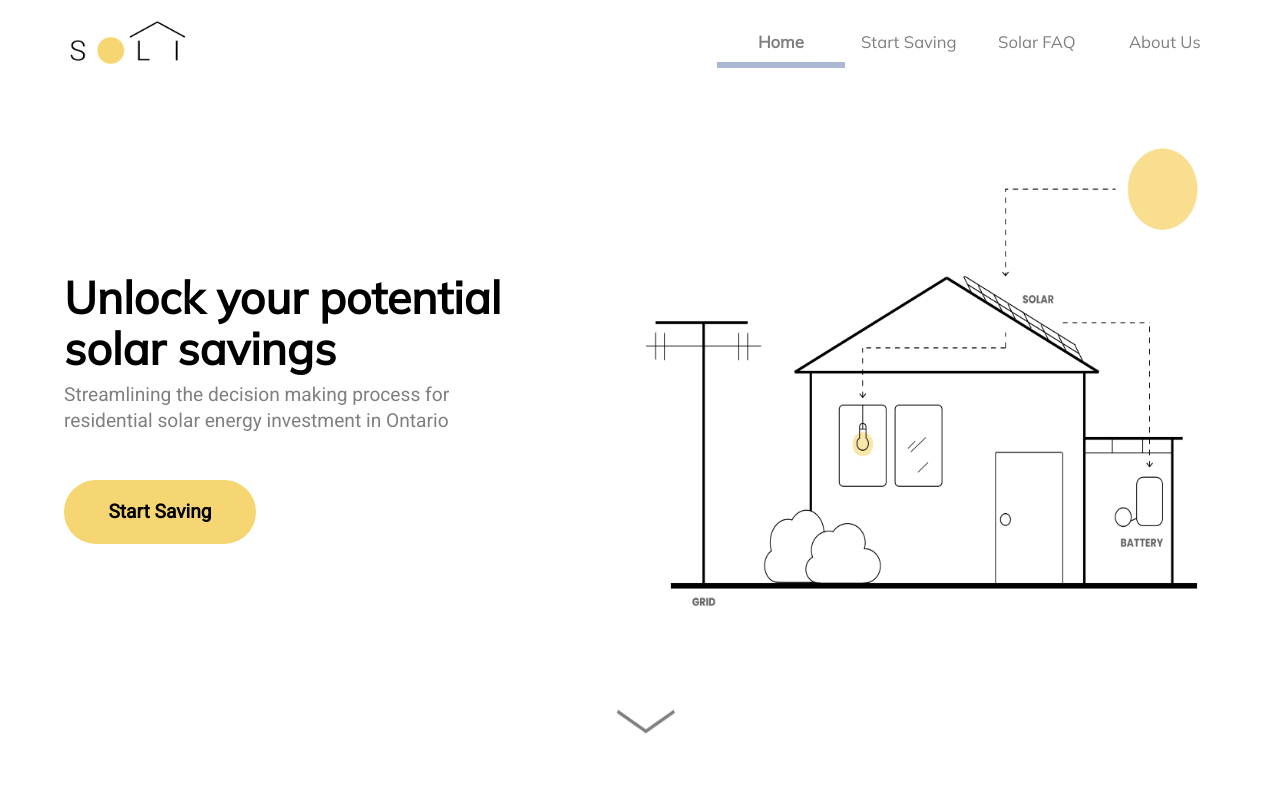
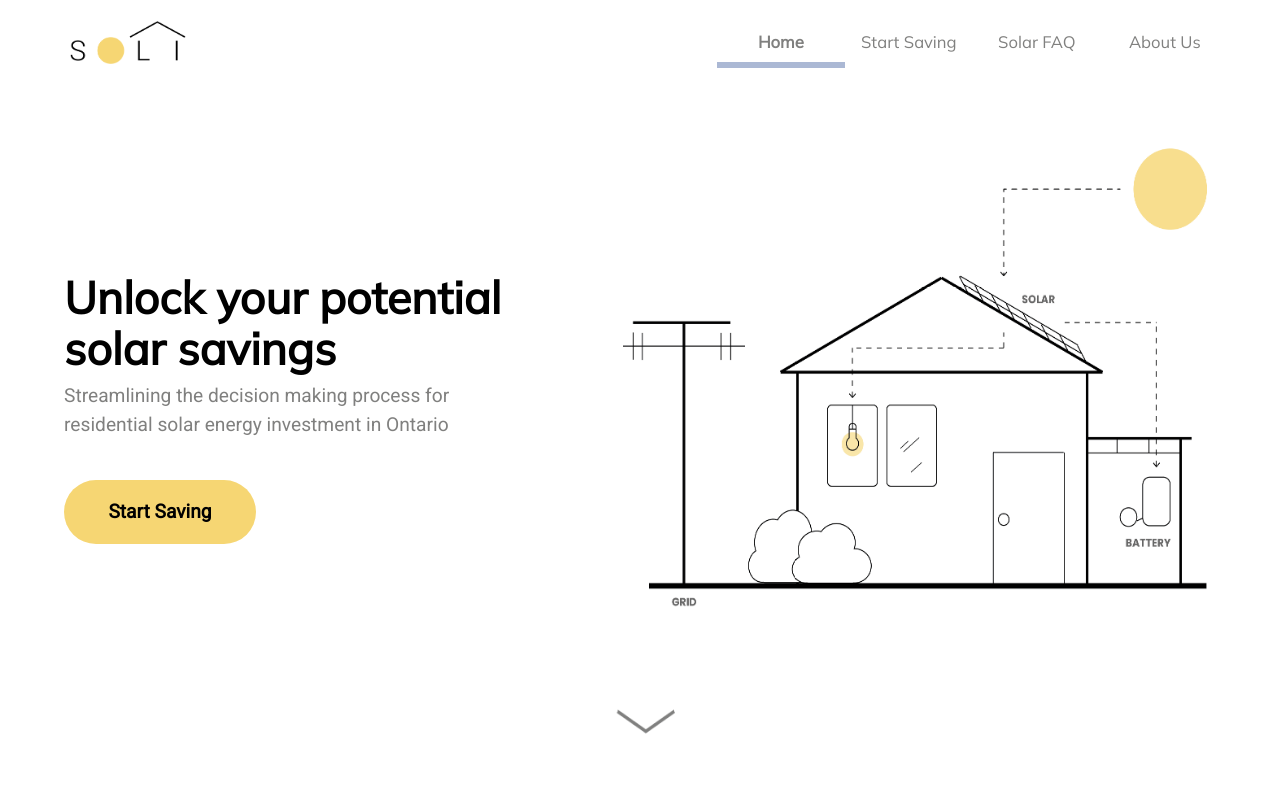
Before and after one commit to tanushree-sharma/fydp-app, a React (Create React App) app: page / in a window 1280 px wide. Shown: the top 800 px of the page. Built offline with nearby package versions, Linux system fonts and the light colour scheme.

Commit message:
spacing fixes

```diff
--- a/src/App.css
+++ b/src/App.css
@@ -92,9 +92,9 @@ ul.nav-right {
 
 #mainGraphic {
   position: absolute;
-  width: 50vw;
+  width: 53vw;
   height: 70vh;
-  left: 48%;
+  left: 46%;
   top: 1%;
 }
 
@@ -116,7 +116,7 @@ ul.nav-right {
   font-size: 1.5vw;
   font-style: normal;
   font-weight: 100;
-  line-height: 2vw;
+  line-height: 2.2vw;
   color: #80807f;
 
   position: relative;
```
Also changed, not shown: src/integrateStorageIcon.png (added).
